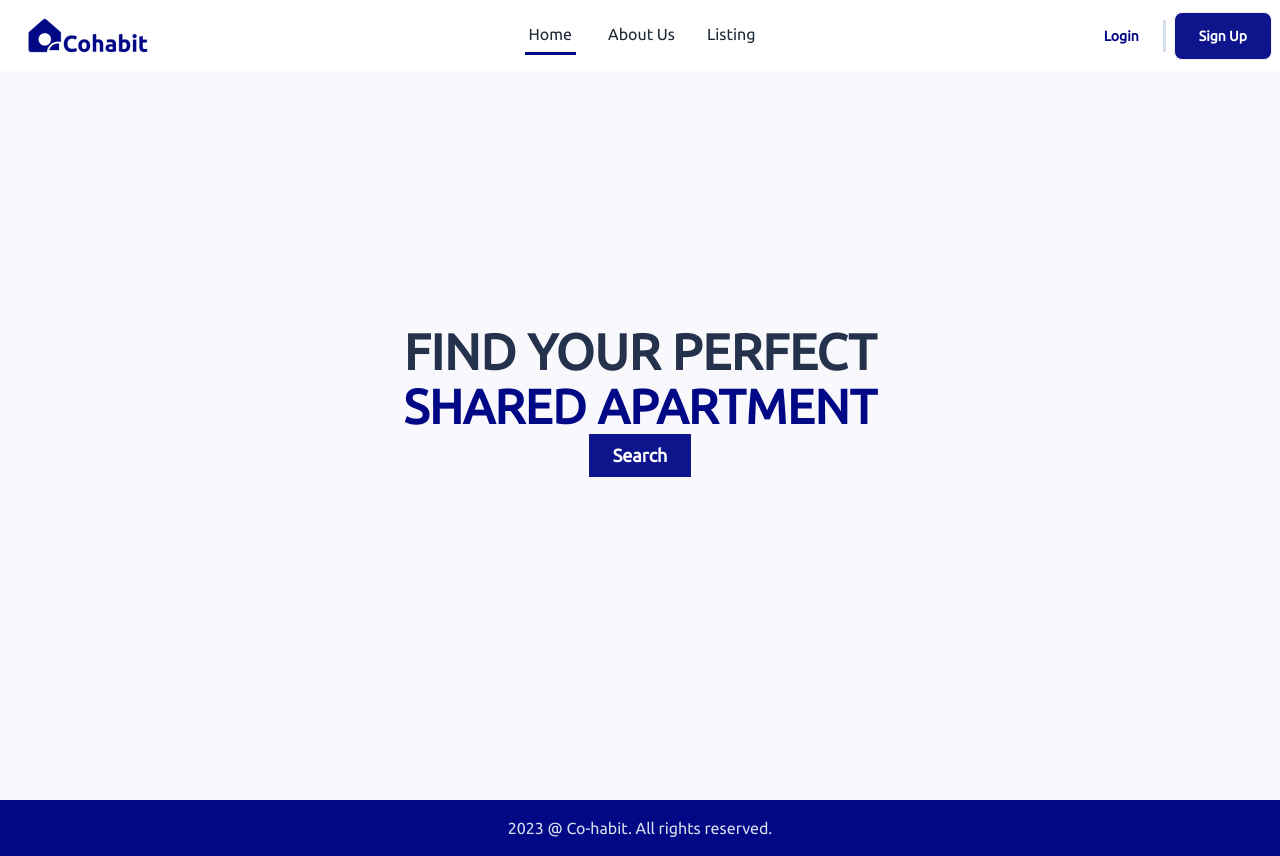
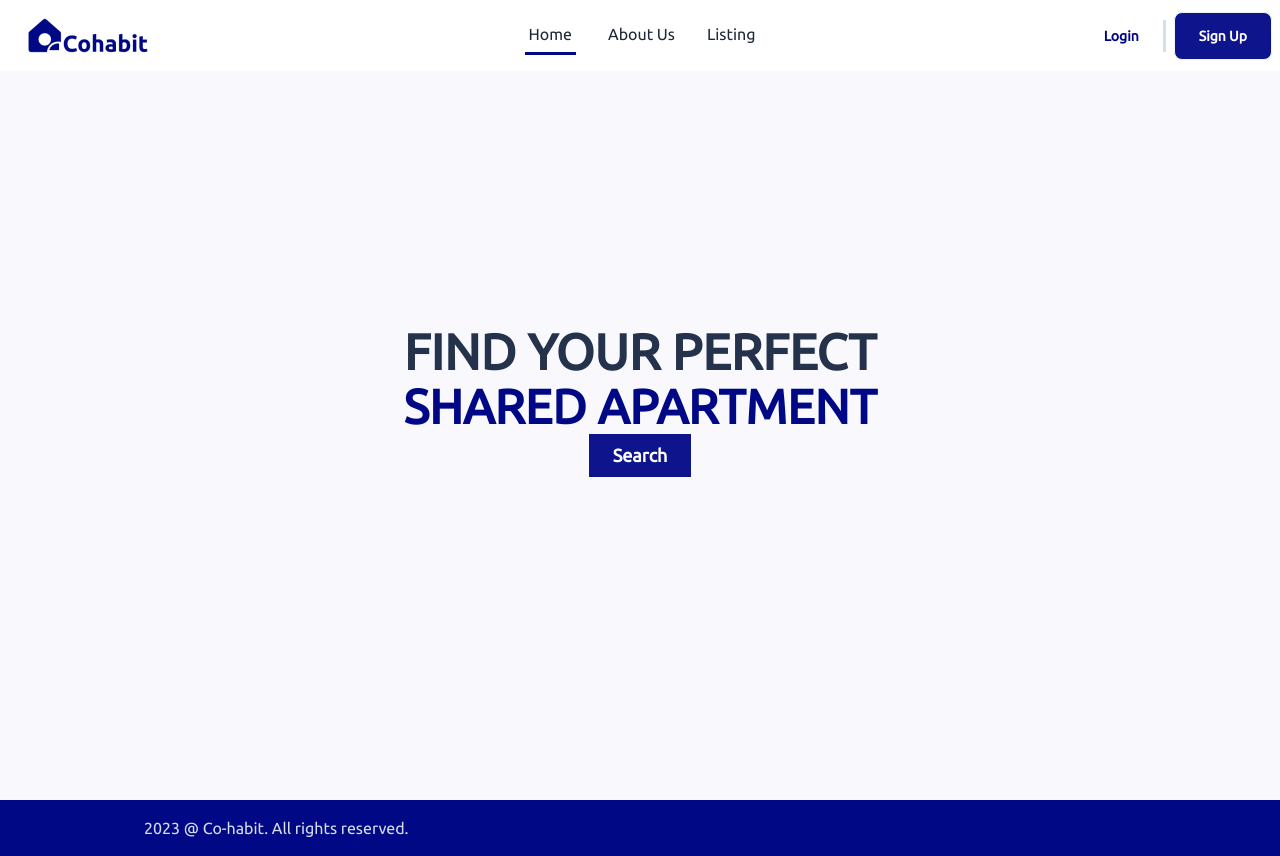
Before and after one commit to lazynerd-studios/Co-Habit-Landing, a React (Vite) app: page / in a window 1280 px wide. Built offline with nearby package versions, Linux system fonts and the light colour scheme.

Commit message:
Update Footer.jsx

```diff
--- a/src/Components/Footer/Footer.jsx
+++ b/src/Components/Footer/Footer.jsx
@@ -18,7 +18,7 @@ const Footer = () => {
       <div className=" text-[#D6DDEB] laptop:mx-[8rem]">
 
         {/* copyright */}
-        <p className="p-4 copyright laptop:justify-start text-center">
+        <p className="p-4 copyright">
           <span>{theDate} </span>
           @
           Co-habit.
```
